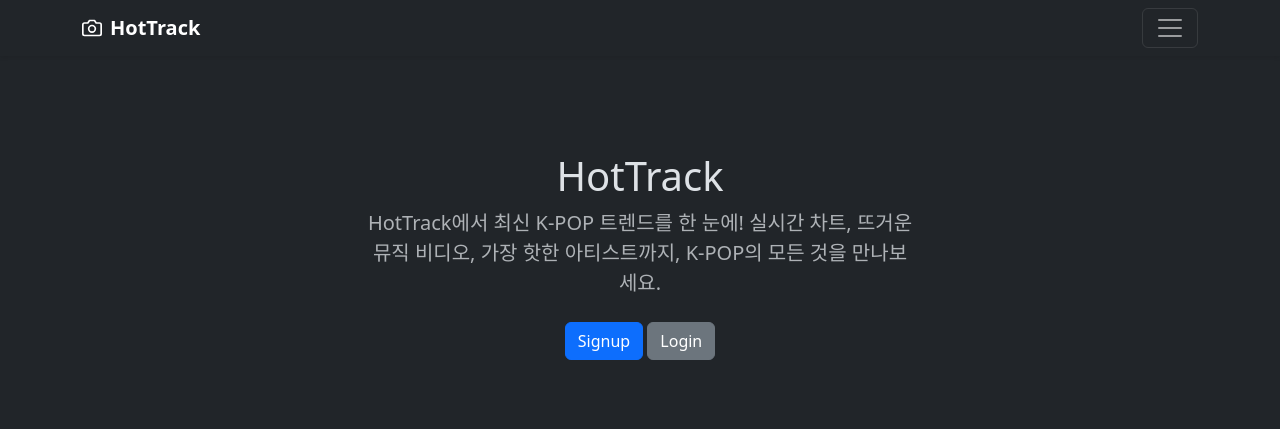
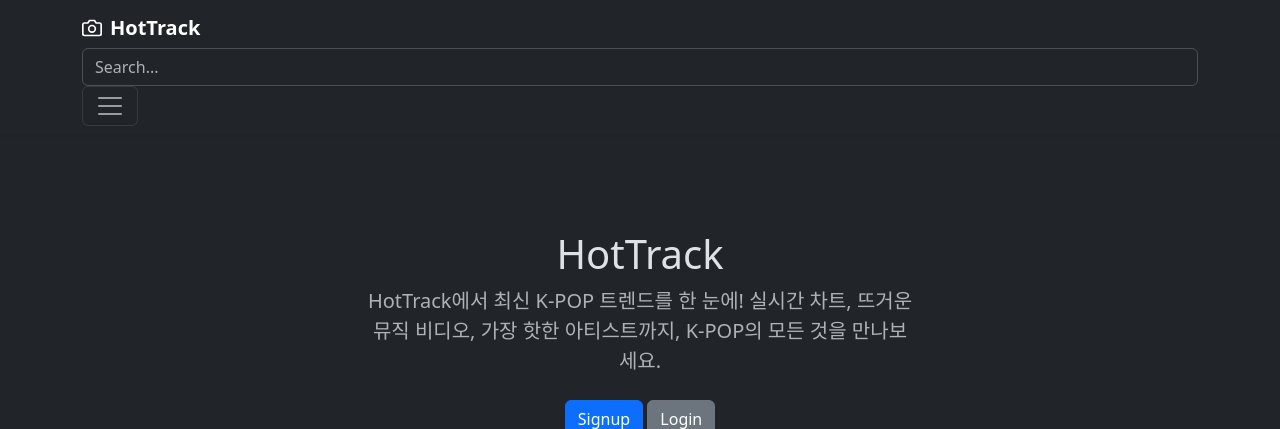
Before and after one commit to GCgang/Django-study, a Django app: template inflearn-django/mydjango03-hottrack/hottrack/templates/hottrack/index.html in a window 1280 px wide. Shown: the top 429 px of the page. Run offline with Django 4.2, Linux system fonts and the light colour scheme; the template is opened without the code that fills it: most values are stand-ins (such as "Sample title", 1, 10 or a date in 2020); grey boxes marked "Sample" are stand-in pictures; some libraries are stand-ins or nearby versions.

Commit message:
[Feat]: 검색어 입력 창 추가

```diff
--- a/inflearn-django/mydjango03-hottrack/hottrack/templates/hottrack/index.html
+++ b/inflearn-django/mydjango03-hottrack/hottrack/templates/hottrack/index.html
@@ -53,6 +53,9 @@
             </svg>
             <strong>HotTrack</strong>
           </a>
+          <form action="" class="col-12 col-log-auto mb-3 mb-lg-0 me-lg-3" action="" method="get">
+            <input type="search" class="form-control form-control-dark text-bg-dark" placeholder="Search..." name="query" value="{{ query }}" {# value="{{ request.GET.query }}"#}/>
+          </form>
           <button class="navbar-toggler" type="button" data-bs-toggle="collapse" data-bs-target="#navbarHeader" aria-controls="navbarHeader" aria-expanded="false" aria-label="Toggle navigation">
             <span class="navbar-toggler-icon"></span>
           </button>
```
